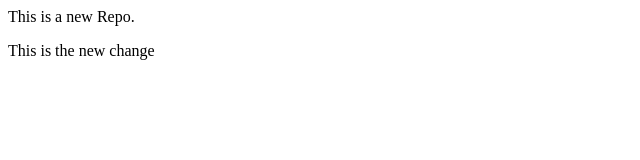
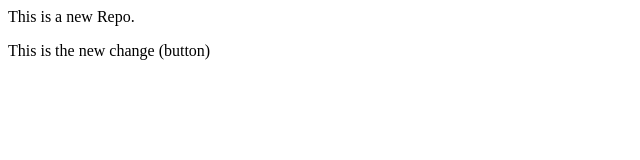
Before and after one commit to ShivamNaik99/LocalRepo, a plain HTML site: page index.html in a window 1280 px wide. Shown: the full height of the page, 0-640 px from the left. Drawn offline with Linux system fonts and the light colour scheme.

```diff
--- a/index.html
+++ b/index.html
@@ -1,2 +1,2 @@
 <p>This is a new Repo.</p>
-<p>This is the new change</p>
+<p>This is the new change (button)</p>
```
